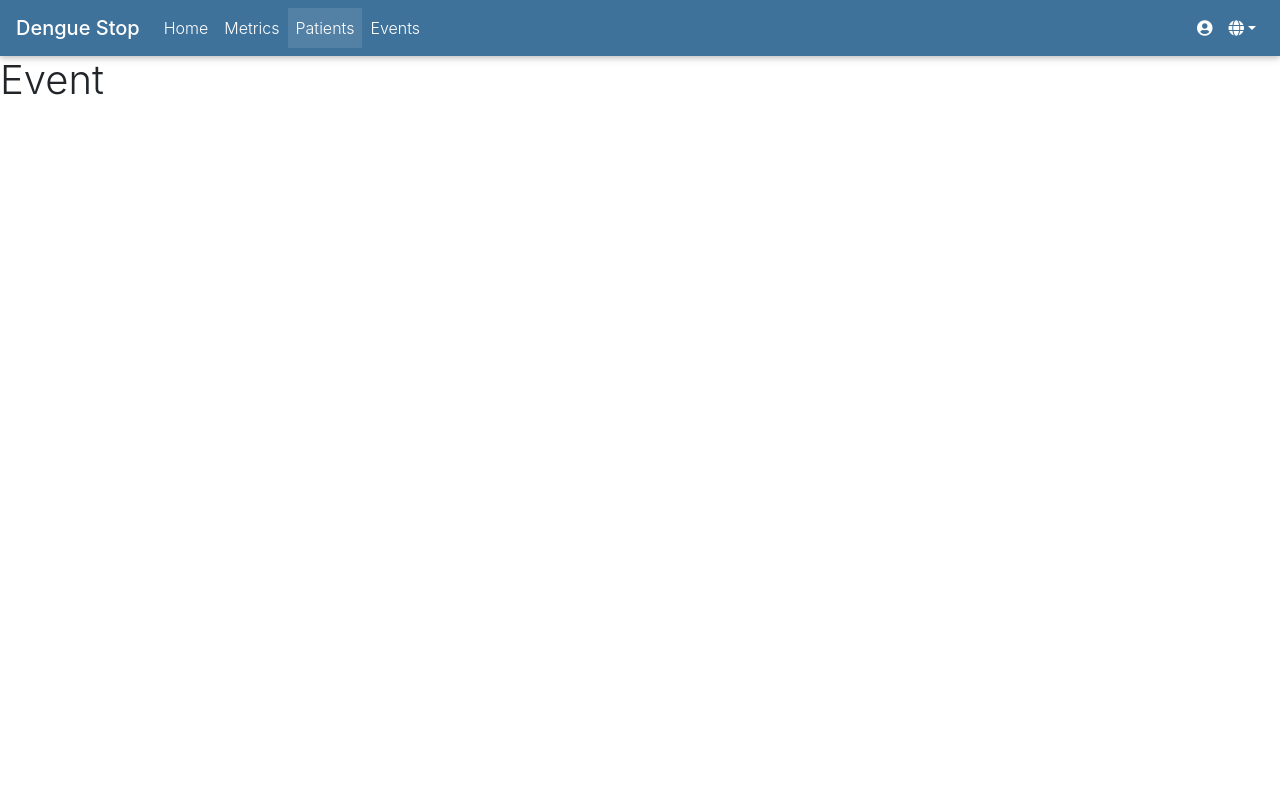
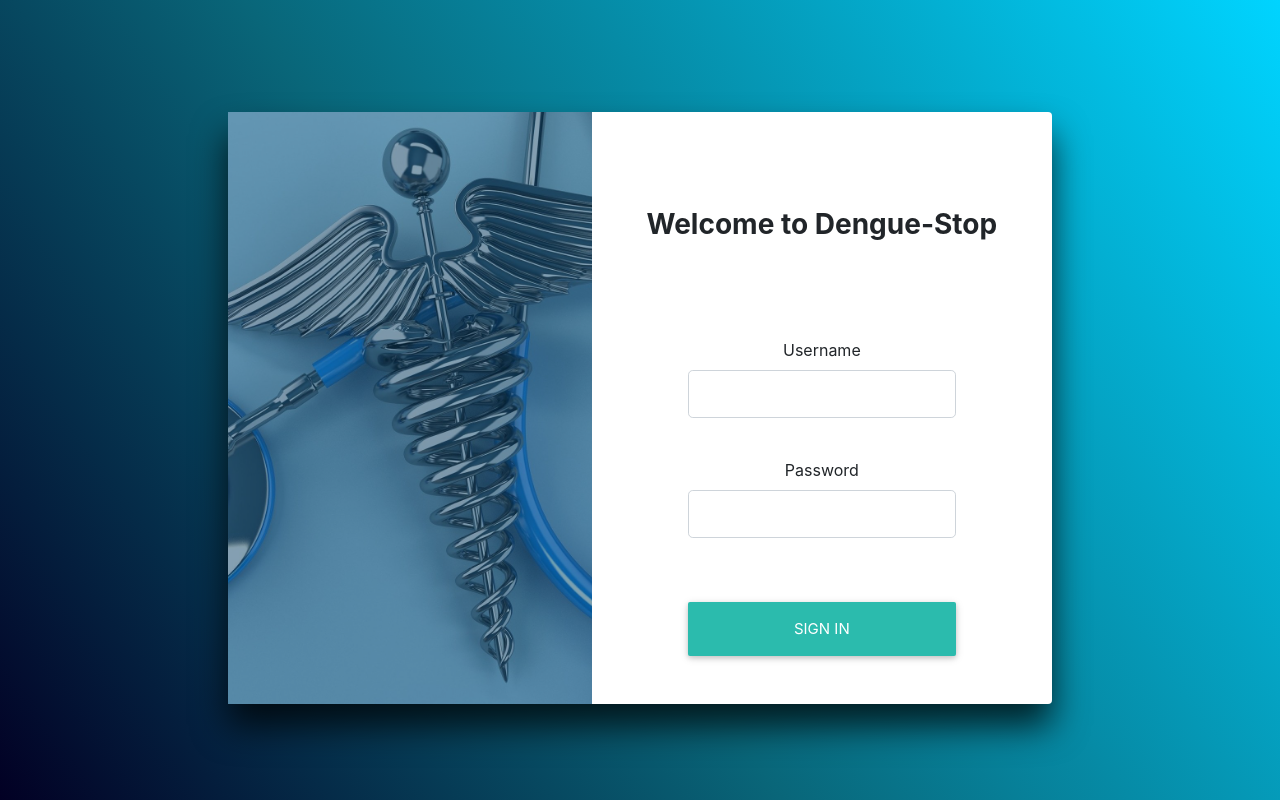
Before and after one commit to scorelab/DengueStop, a React (Create React App) app in the folder admin_panel/: page /event in a window 1280 px wide. Built offline with nearby package versions, Linux system fonts and the light colour scheme.

Commit message:
Add admin panel login UI component

```diff
--- a/admin_panel/src/App.js
+++ b/admin_panel/src/App.js
@@ -1,11 +1,11 @@
 import React from "react";
 import "./App.css";
-import Dashboard from "./components/dashboard/index";
+import Login from "./components/login";
 
 function App() {
     return (
         <div>
-            <Dashboard></Dashboard>
+            <Login></Login>
         </div>
     );
 }
--- /dev/null
+++ b/admin_panel/src/components/login/index.js
@@ -0,0 +1,94 @@
+import React, { useEffect, useState } from "react";
+import {
+    MDBContainer,
+    MDBCard,
+    MDBCardBody,
+    MDBRow,
+    MDBCol,
+    MDBInput,
+    MDBBtn,
+} from "mdbreact";
+import "./login.css";
+
+const Login = (props) => {
+    const [username, setUsername] = useState("");
+    const [password, setPassword] = useState("");
+
+    useEffect(() => {
+        console.log(username);
+    }, [username]);
+
+    return (
+        <MDBContainer className="login-main-container" fluid>
+            <MDBRow className="h-100">
+                <MDBCol sm="1" md="1" lg="2"></MDBCol>
+                <MDBCol sm="10" md="10" lg="8">
+                    <MDBCard className="login-card p-0 m-0">
+                        <MDBCardBody className="p-0 m-0">
+                            <MDBRow className="h-100 p-0 m-0">
+                                <MDBCol className="splash-overlay p-0 m-0">
+                                    <div className="login-splash-panel"></div>
+                                </MDBCol>
+                                <MDBCol className="p-5 m-0">
+                                    <MDBRow>
+                                        <MDBCol>
+                                            <h3 className="my-5 text-center font-weight-bolder">
+                                                Welcome to Dengue-Stop
+                                            </h3>
+                                        </MDBCol>
+                                    </MDBRow>
+                                    <MDBRow>
+                                        <MDBCol>
+                                            <div className="form-group text-center mt-5 px-5">
+                                                <label>Username</label>
+                                                <input
+                                                    value={username}
+                                                    type="text"
+                                                    className="form-control form-control-lg"
+                                                    onChange={(event) =>
+                                                        setUsername(
+                                                            event.target.value
+                                                        )
+                                                    }
+                                                />
+                                            </div>
+                                        </MDBCol>
+                                    </MDBRow>
+                                    <MDBRow>
+                                        <MDBCol>
+                                            <div className="form-group text-center mt-4 px-5">
+                                                <label>Password</label>
+                                                <input
+                                                    value={password}
+                                                    type="password"
+                                                    className="form-control form-control-lg"
+                                                    onChange={(event) =>
+                                                        setPassword(
+                                                            event.target.value
+                                                        )
+                                                    }
+                                                />
+                                            </div>
+                                        </MDBCol>
+                                    </MDBRow>
+                                    <MDBRow>
+                                        <MDBCol>
+                                            <div className="mt-5 px-5">
+                                                <MDBBtn size="lg" block>
+                                                    Sign in
+                                                </MDBBtn>
+                                            </div>
+                                        </MDBCol>
+                                    </MDBRow>
+                                </MDBCol>
+                            </MDBRow>
+                        </MDBCardBody>
+                    </MDBCard>
+                </MDBCol>
+                <MDBCol sm="1" md="1" lg="2"></MDBCol>
+            </MDBRow>
+        </MDBContainer>
+    );
+};
+
+export default Login;
--- /dev/null
+++ b/admin_panel/src/components/login/login.css
@@ -0,0 +1,35 @@
+.login-main-container {
+    height: 100vh;
+    background: rgb(2, 0, 36);
+    padding-top: 7rem;
+    padding-bottom: 7rem;
+    background: linear-gradient(
+        56deg,
+        rgba(2, 0, 36, 1) 0%,
+        rgba(9, 102, 121, 1) 43%,
+        rgba(0, 212, 255, 1) 100%
+    );
+}
+
+.login-card {
+    height: 100%;
+    width: 100%;
+    -webkit-box-shadow: 0px 22px 35px 0px rgba(0, 0, 0, 0.75) !important;
+    -moz-box-shadow: 0px 22px 35px 0px rgba(0, 0, 0, 0.75) !important;
+    box-shadow: 0px 22px 35px 0px rgba(0, 0, 0, 0.75) !important;
+}
+
+.login-splash-panel {
+    background-image: url("../../assets/images/login_pane_image.jpg");
+    background-position: top center;
+    background-size: cover;
+    width: 100%;
+    height: 100%;
+    opacity: 0.5;
+}
+
+.splash-overlay {
+    background-color: rgba(0, 58, 97, 0.959);
+    width: 100%;
+    z-index: 1000;
+}
--- a/admin_panel/src/components/navbar/index.js
+++ b/admin_panel/src/components/navbar/index.js
@@ -43,7 +43,7 @@ class Navbar extends Component {
                     >
                         <MDBNavbarNav left>
                             <MDBNavItem>
-                                <MDBNavLink to="/">Home</MDBNavLink>
+                                <MDBNavLink to="home">Home</MDBNavLink>
                             </MDBNavItem>
                             <MDBNavItem>
                                 <MDBNavLink to="metric">Metrics</MDBNavLink>
@@ -83,7 +83,7 @@ class Navbar extends Component {
                     </MDBCollapse>
                 </MDBNavbar>
                 <Switch>
-                    <Route exact path="/" component={Home} />
+                    <Route exact path="/home" component={Home} />
                     <Route path="/metric" component={Metric} />
                     <Route path="/patient" component={Patient} />
                     <Route path="/event" component={Event} />
```
Also changed, not shown: admin_panel/src/assets/images/login_pane_image.jpg (added).
